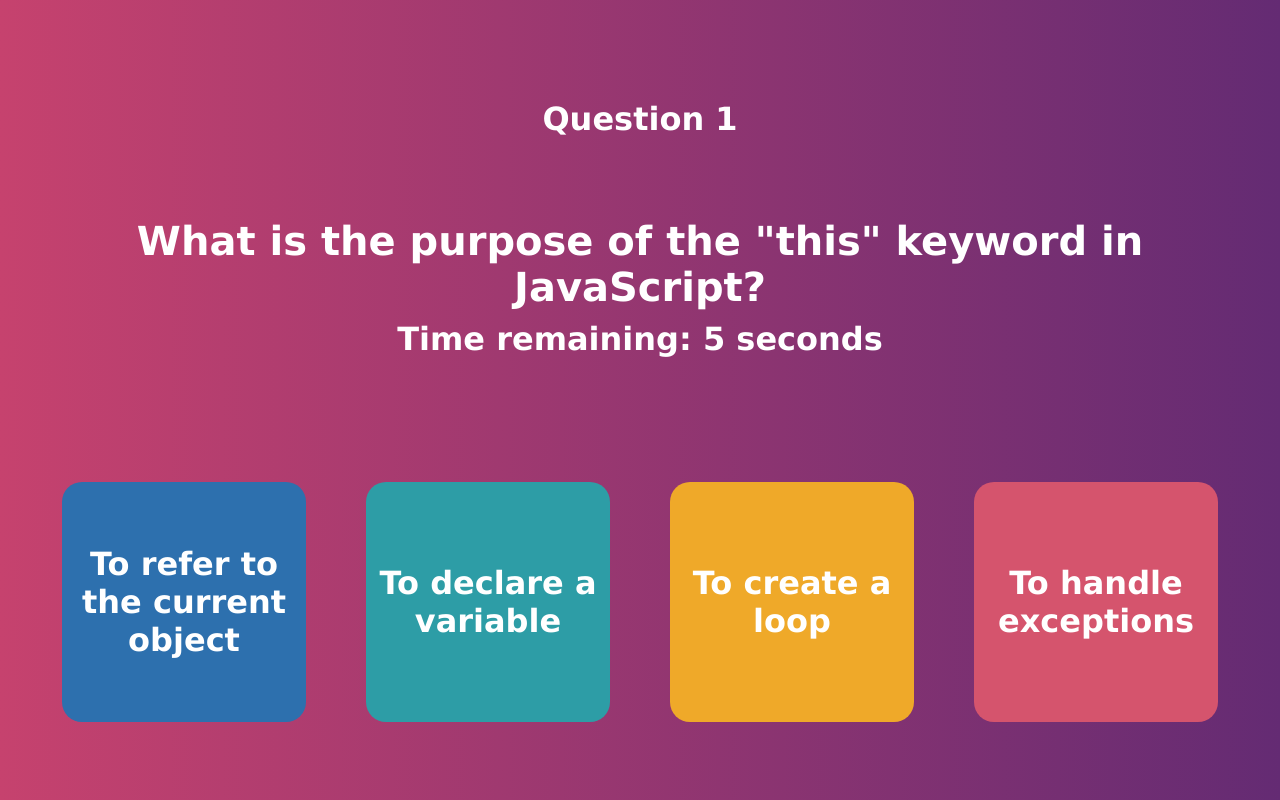
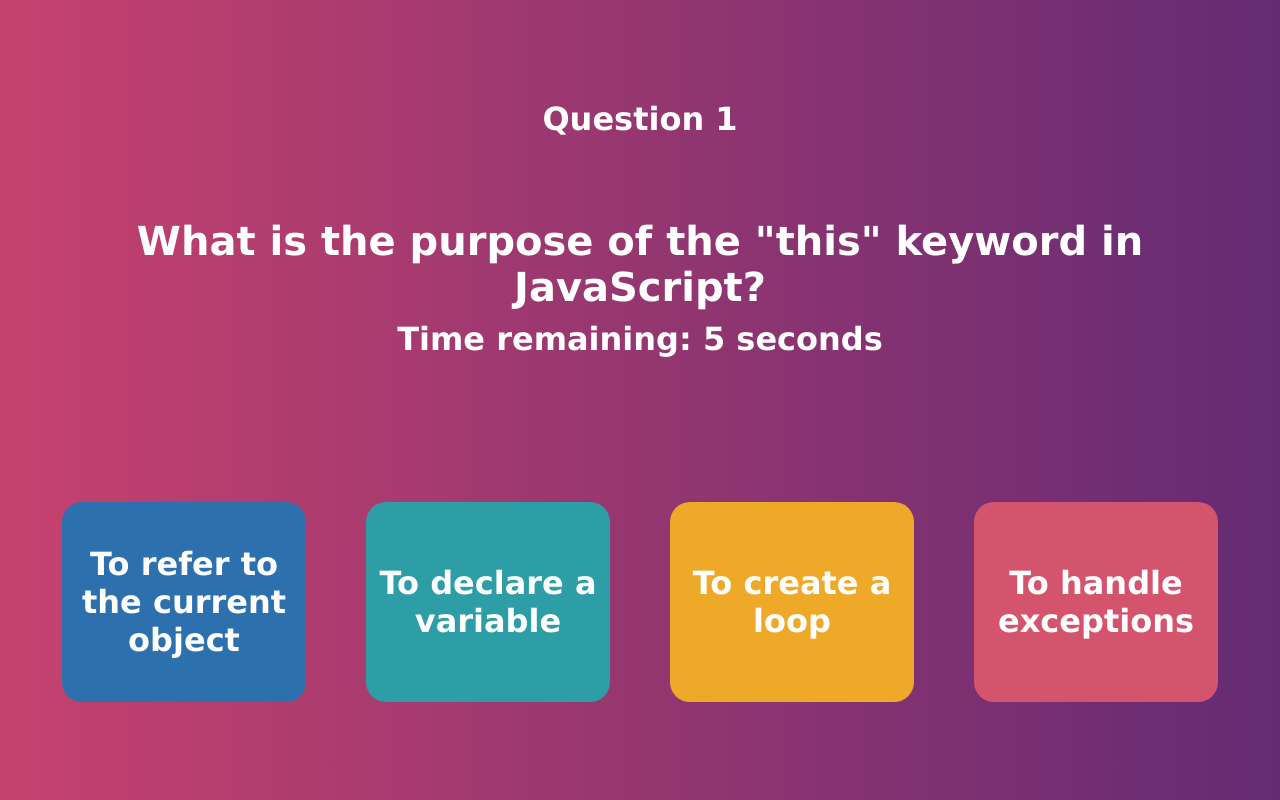
Before and after one commit to codinggita/DevDuel, a React (Create React App) app: page /quizz in a window 1280 px wide. Built offline with nearby package versions, Linux system fonts and the light colour scheme.

Commit message:
modified the size of options

```diff
--- a/src/quizz.css
+++ b/src/quizz.css
@@ -40,7 +40,7 @@
 }
 #mcq-td
 {
-    height: 30vh;
+    height: 25vh;
     width: 20%;
     display: flex;
     justify-content: center;
```
